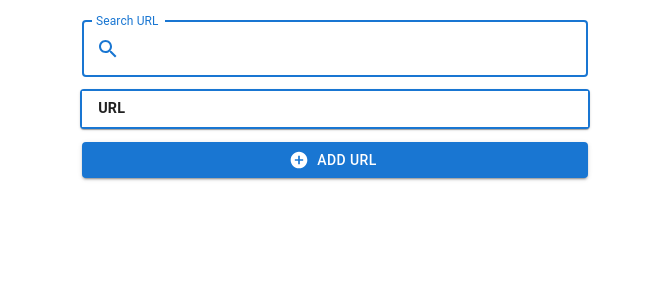
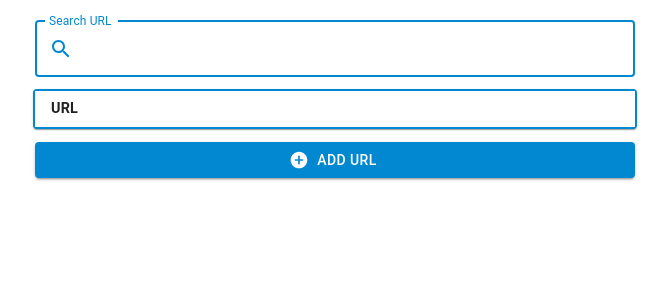
Before and after one commit to fabikasp/url_store_chrome_extension, a React (Vite) app: page / in a window 1280 px wide. Shown: the top 300 px of the page, without its empty margins (305-974 px from the left). Built offline with nearby package versions, Linux system fonts and the light colour scheme.

Commit message:
Refactoring

```diff
--- a/src/components/App.tsx
+++ b/src/components/App.tsx
@@ -12,7 +12,11 @@ export const App = () => {
   const [urls, setUrls] = useState<Url[]>([]);
   const [currentFilter, setCurrentFilter] = useState<string>("");
 
-  const addUrl = (url: string) => setUrls([...urls, { id: currentUrlId, url: url }]);
+  const addUrl = () => {
+    chrome.tabs.query({active: true, lastFocusedWindow: true}, (tabs: any) => {
+      setUrls([...urls, { id: currentUrlId, url: tabs[0].url }]);
+    });
+  };
   const deleteUrl = (id: number) => setUrls(urls.filter((url) => url.id != id));
   const getFilteredUrls = () => {
     if (currentFilter == "") {
@@ -41,24 +45,24 @@ export const App = () => {
   return (
     <Box sx={{ display: "flex", flexDirection: "column", alignItems: "center" }}>
       <TextField
-        sx={{ width: "40%", mt: "1%" }}
+        sx={{ width: 600, mt: "1%" }}
         label="Search URL"
-        InputProps={{ startAdornment: <SearchIcon sx={{ mr: 1 }} color="primary" /> }}
+        InputProps={{ startAdornment: <SearchIcon sx={{ mr: 1 }} color="info" /> }}
         variant="outlined"
-        color="primary"
+        color="info"
         value={currentFilter}
-        onChange={(event) => setCurrentFilter(event.target.value)}
+        onChange={(event: any) => setCurrentFilter(event.target.value)}
         focused
       />
 
       <UrlTable urls={getFilteredUrls()} deleteUrl={deleteUrl} />
 
       <Button
-        sx={{ width: "40%", mt: "1%" }}
+        sx={{ width: 600, mt: "1%" }}
         variant="contained"
         startIcon={<AddCircle sx={{ color: "#FFFFFF" }} />}
-        color="primary"
-        onClick={() => addUrl(window.location.href)}
+        color="info"
+        onClick={addUrl}
       >Add URL</Button>
     </Box>
   );
--- a/src/components/url-table/UrlTable.tsx
+++ b/src/components/url-table/UrlTable.tsx
@@ -11,20 +11,27 @@ import DeleteForever from "@mui/icons-material/DeleteForever";
 import { UrlTableProps } from "./types";
 
 export const UrlTable = ({ urls, deleteUrl }: UrlTableProps) => {
-  const StyledPaper = styled(Paper)(({ theme }) => ({
+  const StyledPaper = styled(Paper)(({ theme }: { theme: any }) => ({
     border: "2px solid",
-    borderColor: theme.palette.primary.main
+    borderColor: theme.palette.info.main
   }));
 
-  const StyledTableHeadColumn = styled(TableCell)(({ theme }) => ({
+  const StyledTableHeadColumn = styled(TableCell)(({ theme }: { theme: any }) => ({
     borderBottom: urls.length == 0 ? "0px" : "2px solid",
-    borderColor: theme.palette.primary.main
+    borderColor: theme.palette.info.main
   }));
 
+  const openUrl = (url: string) => {
+    try {
+      window.open(url);
+    } catch (ignore) {
+    }
+  };
+
   return (
-    <StyledPaper sx={{ width: "40%", mt: "1%" }}>
+    <StyledPaper sx={{ width: 600, mt: "1%" }}>
       <TableContainer sx={{ maxHeight: 300 }}>
-        <Table sx={{ border: "2px solid primary" }} stickyHeader size="small">
+        <Table sx={{ border: "2px solid info" }} stickyHeader size="small">
           <TableHead>
             <TableRow>
               <StyledTableHeadColumn sx={{ fontSize: "90%", fontWeight: "bold" }} align="left">URL</StyledTableHeadColumn>
@@ -36,10 +43,10 @@ export const UrlTable = ({ urls, deleteUrl }: UrlTableProps) => {
               <TableRow key={index}>
                 <TableCell
                   scope="row"
-                  onClick={() => window.open(url.url)}
+                  onClick={() => openUrl(url.url)}
                 >{url.url}</TableCell>
                 <TableCell align="right">
-                  <DeleteForever sx={{ mt: 0.5 }} color="primary" onClick={() => deleteUrl(url.id)} />
+                  <DeleteForever sx={{ mt: 0.5 }} color="info" onClick={() => deleteUrl(url.id)} />
                 </TableCell>
               </TableRow>
             ))}
```
Also changed, not shown: 4 other files (tests, documents, lock files or other folders).
